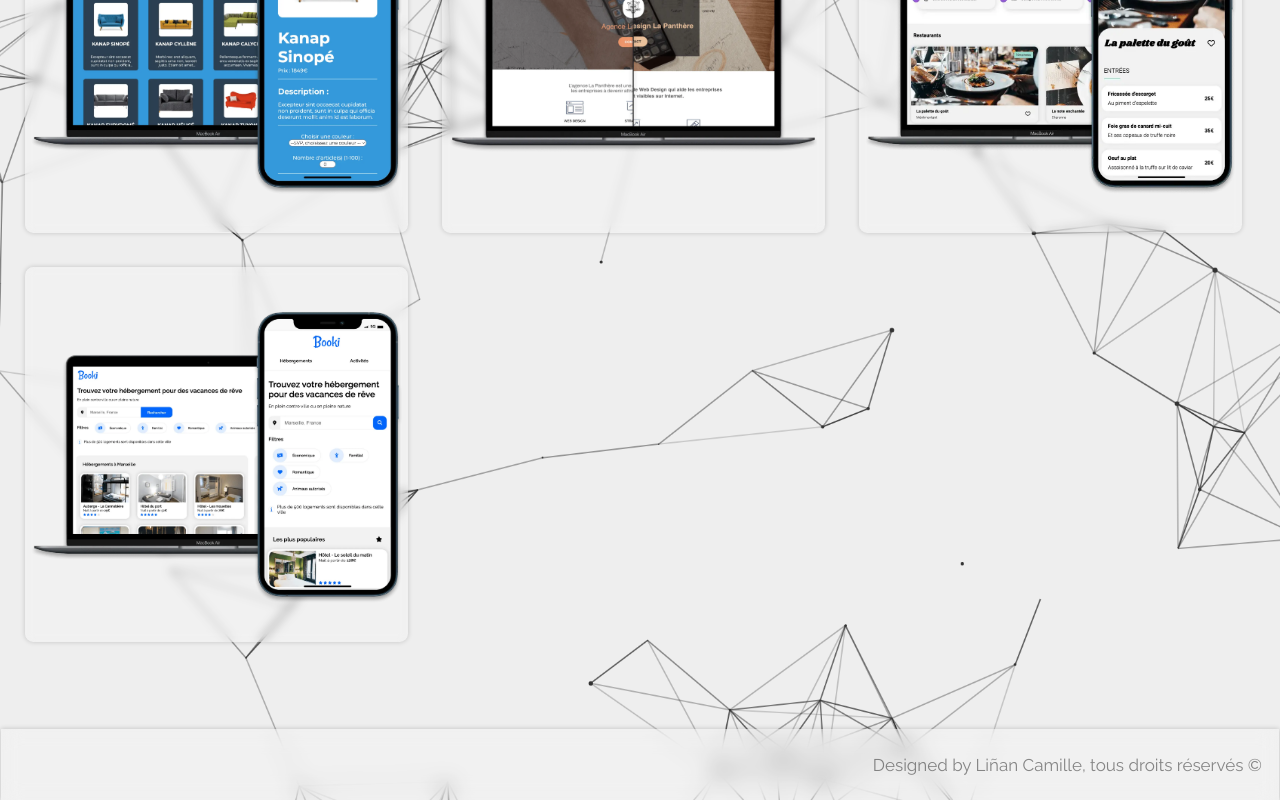
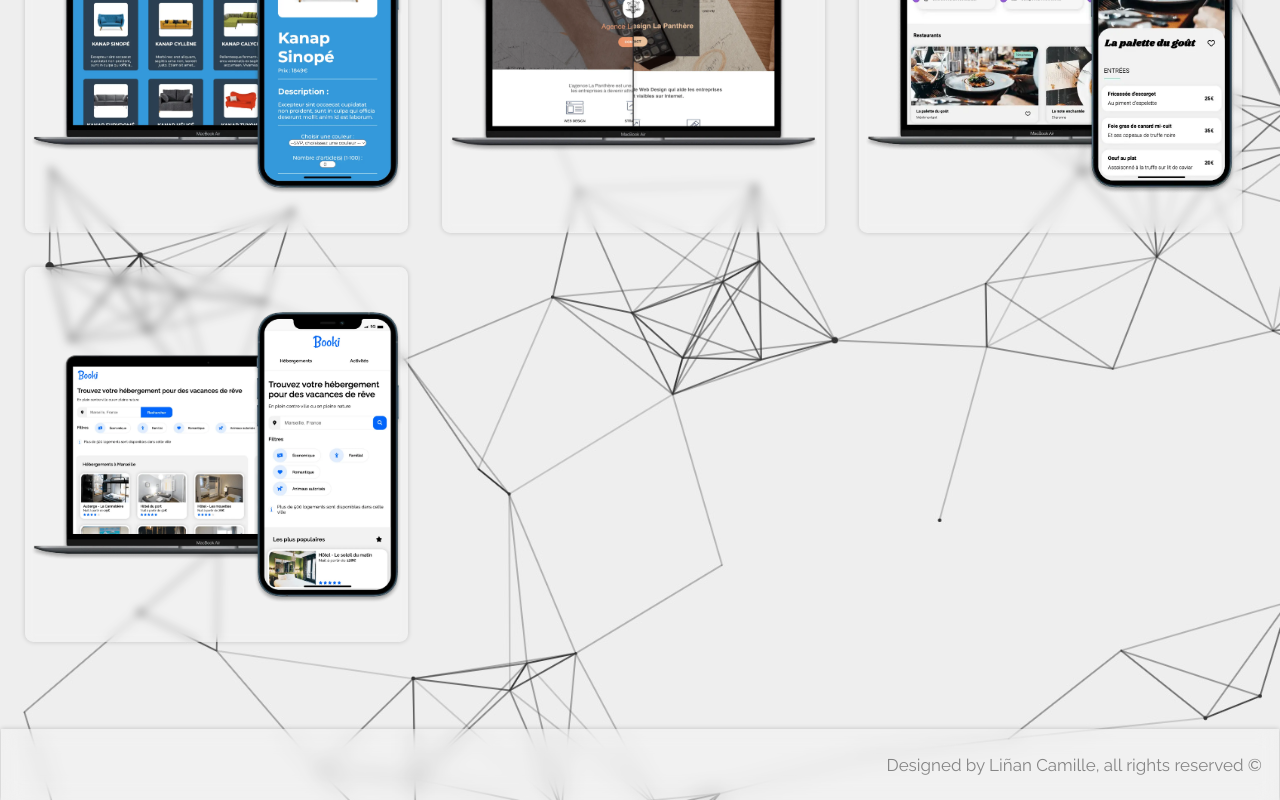
Before and after one commit to CamilleLinan/Portfolio-V1, a React (Create React App) app: page / in a window 1280 px wide. Shown: the part 1031-1831 px from the top of the page. Built offline with nearby package versions, Linux system fonts and the light colour scheme.

Commit message:
minor update

```diff
--- a/src/components/Layout/Footer.jsx
+++ b/src/components/Layout/Footer.jsx
@@ -2,7 +2,7 @@ const Footer = () => {
     return (
         <footer className="footer">
             <div className="footer_box">
-                <p className="footer_text">Designed by Liñan Camille, tous droits réservés ©</p>
+                <p className="footer_text">Designed by Liñan Camille, all rights reserved ©</p>
             </div>
         </footer>
     )
--- a/src/styles/sass/main.scss
+++ b/src/styles/sass/main.scss
@@ -8,7 +8,7 @@
 
 html {
     position: relative;
-    background: url('img/portfolio-bg.png') fixed no-repeat;
+    background: url('img/portfolio-bg1.jpeg') fixed no-repeat;
     background-size: cover;
     font-family: 'Raleway';
     font-size: 17px;
```
Also changed, not shown: src/styles/img/portfolio-bg1.jpeg (added), src/styles/main.css, 1 other file (tests, documents, lock files or other folders).
